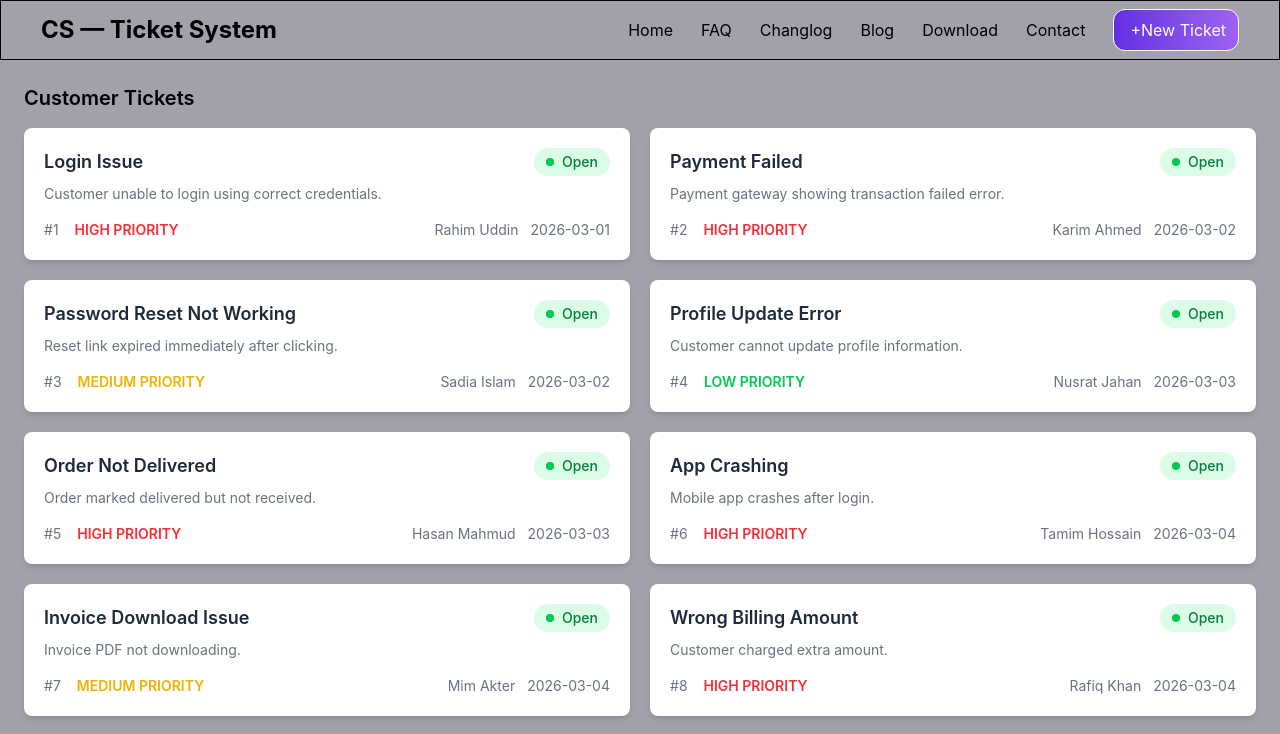
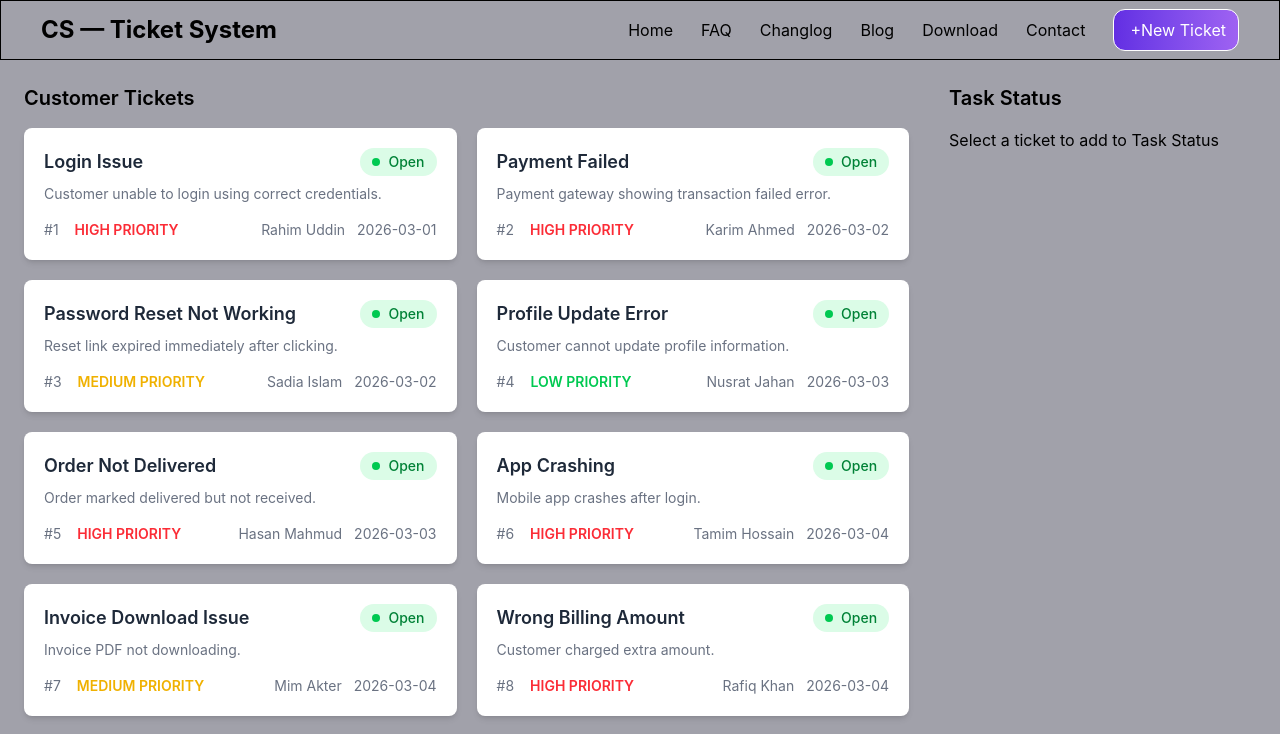
Before and after one commit to pritom352/misson-2, a React (Vite) app: page / in a window 1280 px wide. Shown: the top 734 px of the page. Built offline with nearby package versions, Linux system fonts and the light colour scheme.

Commit message:
main section (status)

```diff
--- a/src/mainLayout/Card/TicketCard.jsx
+++ b/src/mainLayout/Card/TicketCard.jsx
@@ -1,12 +1,12 @@
 import React from "react";
 
-const TicketCard = ({ ticket, onSelect }) => {
+const TicketCard = ({ ticket, clickedCard }) => {
   const { id, title, description, customer, priority, status, createdAt } =
     ticket;
 
   return (
     <div
-      onClick={() => onSelect(ticket)}
+      onClick={() => clickedCard(ticket)}
       className="bg-white rounded-lg shadow-md p-5 cursor-pointer hover:shadow-lg transition duration-300"
     >
       {/* Top Section */}
--- a/src/mainLayout/main/MainSection.jsx
+++ b/src/mainLayout/main/MainSection.jsx
@@ -1,16 +1,45 @@
-import React from "react";
+import React, { useState } from "react";
 import TicketCard from "../Card/TicketCard";
 
 const MainSection = ({ data }) => {
+  const [clickData, setClickData] = useState([]);
+  const clickedCard = (data) => {
+    // console.log(data);
+    setClickData([...clickData, data]);
+  };
+  console.log(clickData);
+
   return (
-    <div className="p-6">
-      <h5 className="text-xl font-semibold mb-4">Customer Tickets</h5>
+    <div className=" grid grid-cols-11 p-6 gap-10">
+      <div className=" col-span-8">
+        <h5 className="text-xl font-semibold mb-4">Customer Tickets</h5>
 
-      {/* Grid container */}
-      <div className="grid grid-cols-1 md:grid-cols-2 gap-5">
-        {data.map((ticket) => (
-          <TicketCard key={ticket.id} ticket={ticket} />
-        ))}
+        {/* Grid container */}
+        <div className="grid grid-cols-1 md:grid-cols-2 gap-5">
+          {data.map((ticket) => (
+            <TicketCard
+              clickedCard={clickedCard}
+              key={ticket.id}
+              ticket={ticket}
+            />
+          ))}
+        </div>
+      </div>
+      {/* right side */}
+      <div className="col-span-3">
+        <h5 className="text-xl font-semibold mb-4">Task Status</h5>
+        {clickData.length === 0 ? (
+          <p>Select a ticket to add to Task Status</p>
+        ) : (
+          clickData.map((data) => (
+            <div className=" p-3 bg-white rounded-4 mb-3">
+              <p className=" mb-2">{data.title}</p>
+              <button className=" bg-green-500 text-white w-full py-2">
+                Complete
+              </button>
+            </div>
+          ))
+        )}
       </div>
     </div>
   );
```
